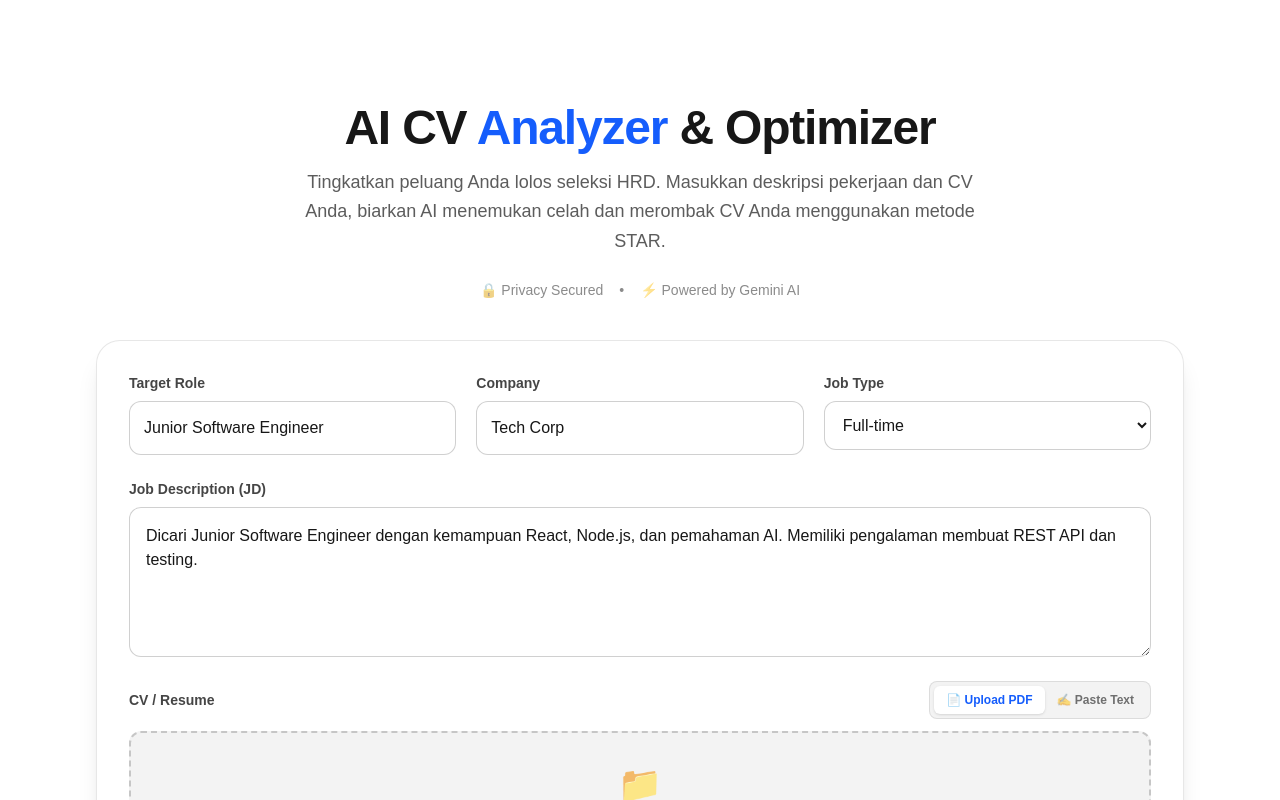
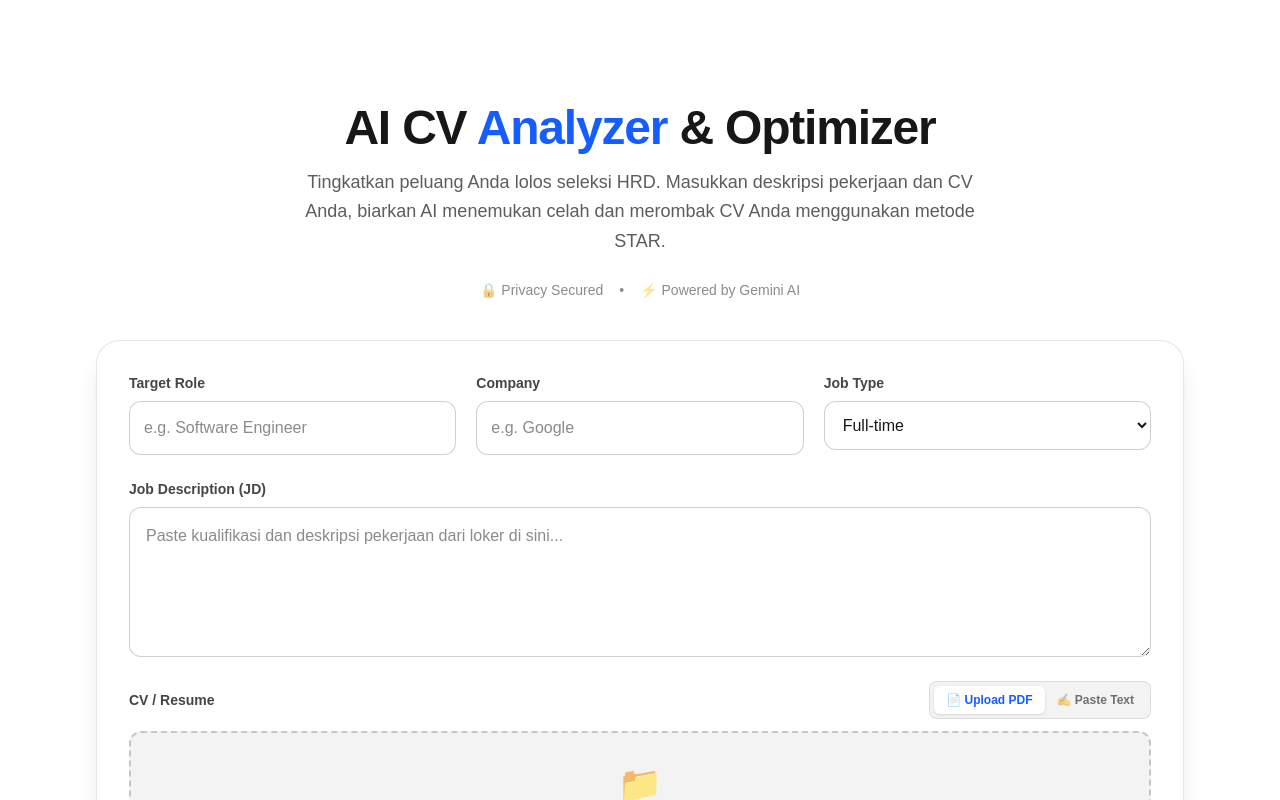
Before and after one commit to albinurrosif/nextjs-gemini-cv-reviewer, a Next.js app: page / in a window 1280 px wide. Shown: the top 800 px of the page. Built offline with nearby package versions, Linux system fonts and the light colour scheme.

Commit message:
chore: bersihkan error linter dan hapus placeholder

```diff
--- a/app/api/analyze/route.ts
+++ b/app/api/analyze/route.ts
@@ -8,7 +8,7 @@ export async function POST(req: Request) {
     const { role, company, jobType, jobDescription, cvText } = body;
 
     // 2. Validasi sederhana
-    if (!role || !company || !jobDescription || !cvText) {
+    if (!role || !company || !jobType || !jobDescription || !cvText) {
       return NextResponse.json({ error: 'Missing required fields' }, { status: 400 });
     }
 
--- a/components/AnalysisResult.tsx
+++ b/components/AnalysisResult.tsx
@@ -141,7 +141,7 @@ export default function AnalysisResult({ data }: { data: EvaluationResult }) {
                     <div className="flex flex-col gap-6">
                       {data.magicBullets.map((bullet, i) => (
                         <div key={i} className="bg-foreground/5 p-5 rounded-xl border border-foreground/10">
-                          <div className="mb-3 text-sm text-foreground/60 line-through">"{bullet.original}"</div>
+                          <div className="mb-3 text-sm text-foreground/60 line-through">&quot;{bullet.original}&quot;</div>
                           <div className="mb-4 text-sm text-red-500 font-medium">Kritik: {bullet.critique}</div>
                           <div className="text-sm font-bold text-green-600 dark:text-green-500">✅ Rewrite: {bullet.rewrite}</div>
                         </div>
@@ -163,7 +163,7 @@ export default function AnalysisResult({ data }: { data: EvaluationResult }) {
                         {copiedText === 'summary' ? 'Copied!' : 'Copy'}
                       </button>
                     </h4>
-                    <p className="text-foreground/80 leading-relaxed bg-foreground/5 p-5 rounded-xl border border-foreground/10 italic">"{data.tailoredSummary}"</p>
+                    <p className="text-foreground/80 leading-relaxed bg-foreground/5 p-5 rounded-xl border border-foreground/10 italic">&quot;{data.tailoredSummary}&quot;</p>
                   </div>
                 )}
 
--- a/components/AnalyzerForm.tsx
+++ b/components/AnalyzerForm.tsx
@@ -7,10 +7,10 @@ import extractText from 'react-pdftotext';
 
 export default function AnalyzerForm() {
   const defaultForm = {
-    role: 'Junior Software Engineer',
-    company: 'Tech Corp',
-    jobType: 'Full-time',
-    jobDescription: 'Dicari Junior Software Engineer dengan kemampuan React, Node.js, dan pemahaman AI. Memiliki pengalaman membuat REST API dan testing.',
+    role: '',
+    company: '',
+    jobType: '',
+    jobDescription: '',
     cvText: '',
   };
 
--- a/lib/ai/gemini.service.ts
+++ b/lib/ai/gemini.service.ts
@@ -1,12 +1,19 @@
 import { GoogleGenerativeAI } from '@google/generative-ai';
 
 import { parseAndEvaluateAIOutput, EvaluationResult } from '../evaluation/scorer.service';
+
+export interface JobDataInput {
+  role: string;
+  company: string;
+  jobType: string;
+  jobDescription: string;
+}
 
 // Kita ambil API Key dari environment variable (.env)
 const apiKey = process.env.GEMINI_API_KEY || '';
 const genAI = new GoogleGenerativeAI(apiKey);
 
-export async function analyzeCV(jobData: any, cvText: string): Promise<EvaluationResult> {
+export async function analyzeCV(jobData: JobDataInput, cvText: string): Promise<EvaluationResult> {
   // =================================================================
   // 🛑 MODE PENGEMBANGAN (MOCKING) - MENGHEMAT QUOTA API
   // =================================================================
--- a/package.json
+++ b/package.json
@@ -6,7 +6,7 @@
     "dev": "next dev",
     "build": "next build",
     "start": "next start",
-    "lint": "next lint",
+    "lint": "eslint .",
     "test": "vitest"
   },
   "dependencies": {
@@ -24,8 +24,8 @@
     "@types/react": "^19",
     "@types/react-dom": "^19",
     "@vitest/ui": "^4.1.0",
-    "eslint": "^9",
-    "eslint-config-next": "16.1.7",
+    "eslint": "^9.39.4",
+    "eslint-config-next": "^16.2.0",
     "tailwindcss": "^4",
     "typescript": "^5",
     "vitest": "^4.1.0"
```
Also changed, not shown: 1 other file (tests, documents, lock files or other folders).
